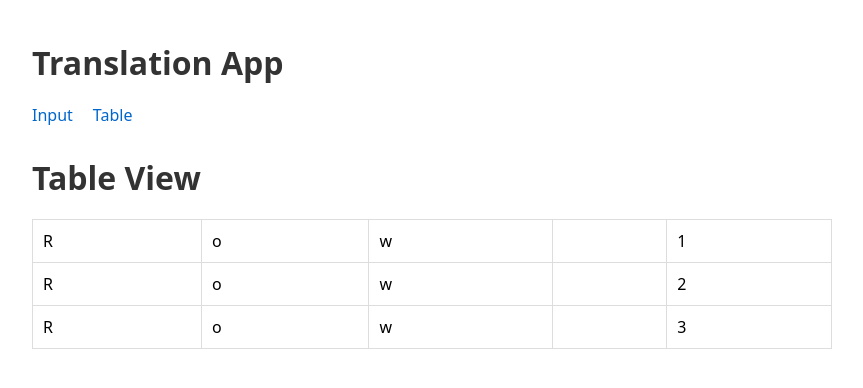
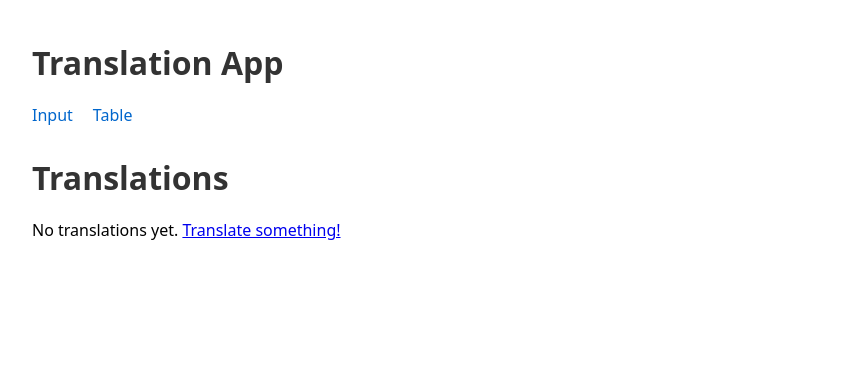
Before and after one commit to adam-zakaria/fluent_rewrite, a Flask app: page /table in a window 1280 px wide. Shown: the top 388 px of the page, without its empty margins (208-1071 px from the left). Run offline with Flask 3, Linux system fonts and the light colour scheme.

Commit message:
Implement load table from session

```diff
--- a/app.py
+++ b/app.py
@@ -26,53 +26,53 @@ load_dotenv(os.path.join(os.path.dirname(__file__), '../.env'))
 openai_api_key = os.environ.get("OPENAI_API_KEY")
 client = openai.OpenAI(api_key=openai_api_key)
 
+def translate_text(input_text):
+    english_phrases = input_text.splitlines()
+    languages = ['spanish', 'german', 'french', 'japanese']
+    user_message = {
+        'phrases': english_phrases,
+        'languages': languages
+    }
+
+    output = client.chat.completions.create(
+        model="gpt-4o-2024-11-20",
+        messages=[
+            {"role": "system", "content": open(os.path.join(os.path.dirname(__file__), 'system_prompts/translate.txt'), 'r').read()},
+            {"role": "user", "content": json.dumps(user_message)},
+        ],
+    )
+    translations = json.loads(output.choices[0].message.content)
+
+    # Make the first column the english phrases
+    for i in range(len(translations)):
+        translations[i].insert(0, english_phrases[i])
+    # Add english as the header of the first column
+    languages.insert(0, 'english')
+
+    return translations, languages
+
 @app.route('/')
 def input():
     # Get saved input from session, or empty string if none exists
     saved_input = session.get('input_text', '')
     return render_template('input.html', saved_input=saved_input)
 
-@app.route('/translate', methods=['POST'])
-def translate():
-    if request.method == 'POST':
-        input_text = request.form.get('input_text', '')
-        # Save to session
-        session['input_text'] = input_text
-
-        english_phrases = input_text.splitlines()
-        languages = ['spanish', 'german', 'french', 'japanese']
-        user_message = {
-            'phrases': english_phrases,
-            'languages': languages
-        }
-        print("Lines to translate:", english_phrases, flush=True)  # Print to console
-
-        output = client.chat.completions.create(
-            model="gpt-4o-2024-11-20",
-            messages=[
-                {"role": "system", "content": open(os.path.join(os.path.dirname(__file__), 'system_prompts/translate.txt'), 'r').read()},
-                {"role": "user", "content": json.dumps(user_message)},
-            ],
-        )
-        translations = json.loads(output.choices[0].message.content)
-        print("Output:", translations, flush=True)  # Print to console
-
-        # Make the first column the english phrases
-        for i in range(len(translations)):
-            translations[i].insert(0, english_phrases[i])
-        # Add english as the header of the first column
-        languages.insert(0, 'english')
-
-        return render_template('table.html', languages=languages, rows=translations)
-
 @app.route('/table', methods=['GET', 'POST'])
 def table():
     if request.method == 'POST':
+        # If POST, process the new translation
         input_text = request.form.get('input_text', '')
-        rows = input_text.splitlines()
+        translations, languages = translate_text(input_text)
+        # Update session with new data
+        session['translations'] = translations
+        session['languages'] = languages
+        session['input_text'] = input_text
     else:
-        rows = ['Row 1', 'Row 2', 'Row 3']
-    return render_template('table.html', rows=rows)
+        # If GET, load from session
+        translations = session.get('translations', [])
+        languages = session.get('languages', ['english'])
+
+    return render_template('table.html', languages=languages, rows=translations)
 
 if __name__ == '__main__':
     app.run(debug=True, host='0.0.0.0', port=3000)
--- a/templates/input.html
+++ b/templates/input.html
@@ -2,7 +2,7 @@
 
 {% block content %}
 <h1>Input Form</h1>
-<form action="/translate" method="post">
+<form action="/table" method="post">
     <textarea name="input_text" rows="4" cols="50">{{ saved_input }}</textarea>
     <br>
     <input type="submit" value="Submit">
--- a/templates/table.html
+++ b/templates/table.html
@@ -1,11 +1,14 @@
 {% extends "base.html" %}
 
 {% block content %}
-<h1>Table View</h1>
+<h1>Translations</h1>
+{% if not rows %}
+<p>No translations yet. <a href="/">Translate something!</a></p>
+{% else %}
 <table border="1">
     <tr>
-        {% for language in languages %}
-        <th>{{ language }}</th>
+        {% for lang in languages %}
+        <th>{{ lang }}</th>
         {% endfor %}
     </tr>
     {% for row in rows %}
@@ -16,4 +19,5 @@
     </tr>
     {% endfor %}
 </table>
+{% endif %}
 {% endblock %}
```
Also changed, not shown: 2 other files.
